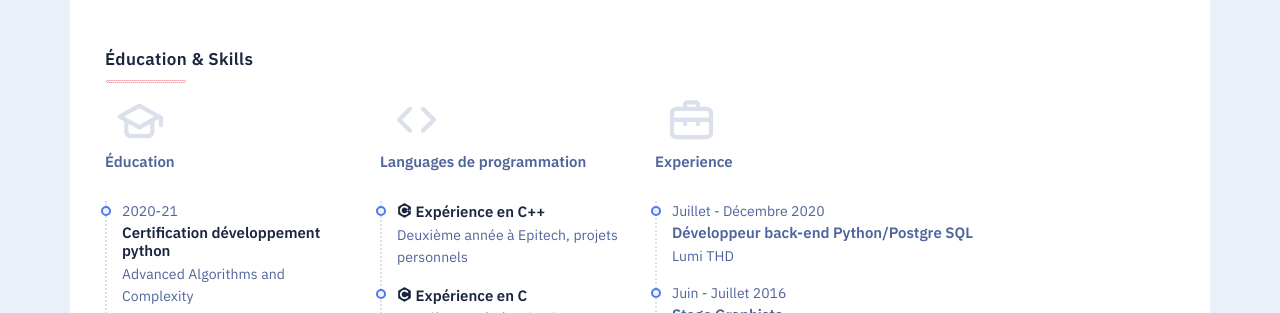
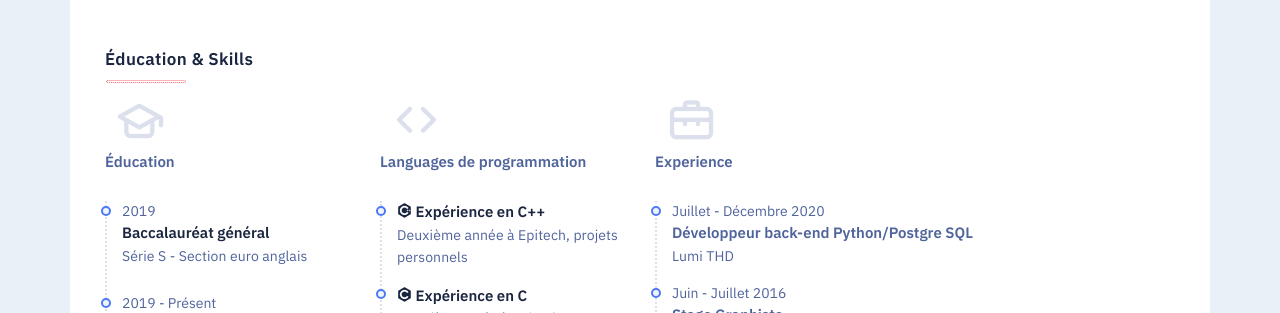
Before and after one commit to ajnart/ajnart.github.io, a plain HTML site: page index_fr.html in a window 1280 px wide. Shown: the part 639-952 px from the top of the page. Drawn offline with nearby package versions, Linux system fonts and the light colour scheme; a script that the page names is missing.

Commit message:
Update index_fr.html

```diff
--- a/index_fr.html
+++ b/index_fr.html
@@ -164,13 +164,6 @@
                                 </div>
                                 <!--end resume-icon-->
                                 <div class="timeline">
-                                    <div class="time-item">
-                                        <div class="item-info">
-                                            <div class="font-14">2020-21</div>
-                                            <h5 class="my-1 text-dark">Certification développement python</h5>
-                                            <p href="https://www.coursera.org/learn/advanced-algorithms-and-complexity">Advanced Algorithms and Complexity</p>
-                                        </div>
-                                    </div>
                                     <div class="time-item">
                                         <div class="item-info">
                                             <div class="font-14">2019</div>
```
